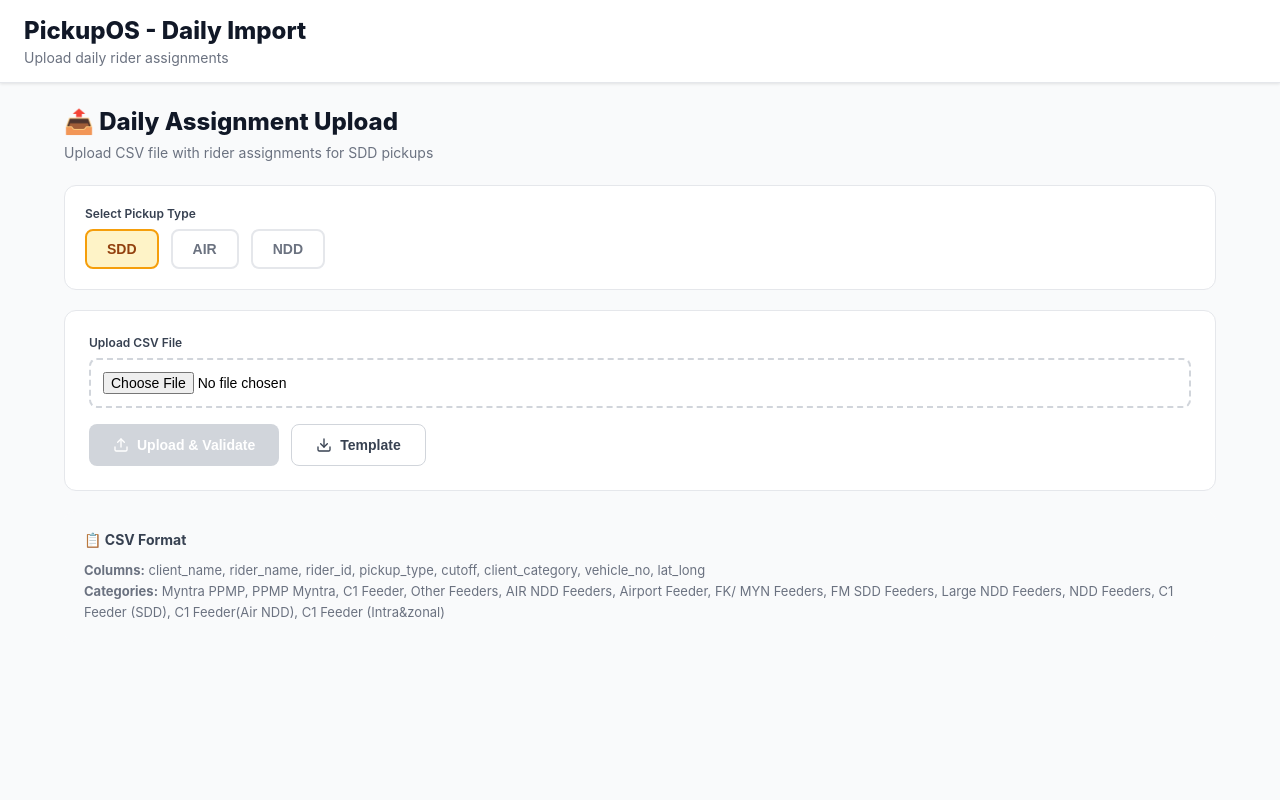
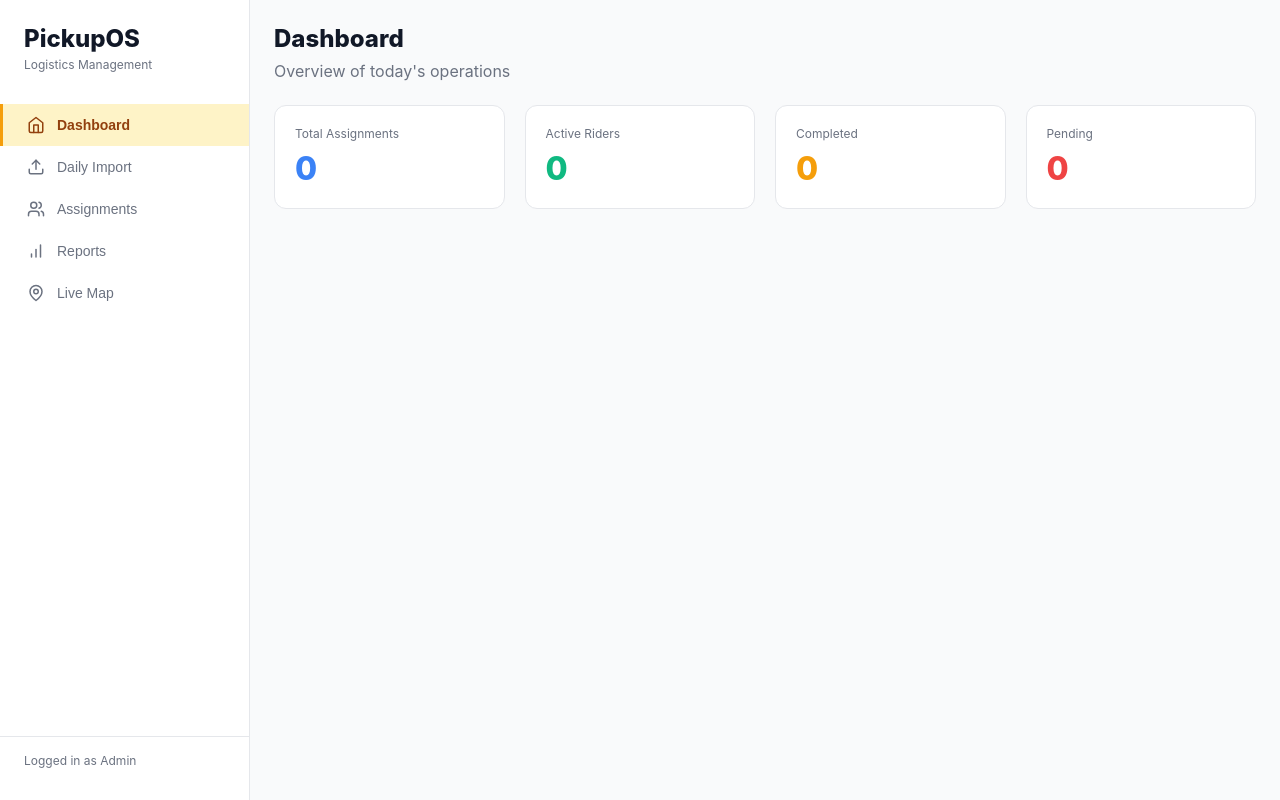
Before and after one commit to sainirajiv002/pickupos-app, a React (Vite) app: page / in a window 1280 px wide. Built offline with nearby package versions, Linux system fonts and the light colour scheme.

Commit message:
Update App.jsx

```diff
--- a/src/App.jsx
+++ b/src/App.jsx
@@ -1,5 +1,6 @@
 import React, { useState } from 'react';
 import { createClient } from '@supabase/supabase-js';
+import { Home, Upload, BarChart, Users, MapPin, LogOut } from 'lucide-react';
 import FileImport from './FileImport';
 
 // ═══════════════════ SUPABASE CONFIG ═══════════════════
@@ -8,46 +9,316 @@ const SUPABASE_ANON_KEY = 'eyJhbGciOiJIUzI1NiIsInR5cCI6IkpXVCJ9.eyJpc3MiOiJzdXBh
 
 const supabase = createClient(SUPABASE_URL, SUPABASE_ANON_KEY);
 
-/* ═══════════════════ MAIN APP ═══════════════════ */
+/* ═══════════════════ MAIN APP COMPONENT ═══════════════════ */
 export default function App() {
+  const [currentPage, setCurrentPage] = useState('dashboard');
+
   const handleImportSuccess = (validRows, pickupType) => {
-    alert(`✅ Success! Uploaded ${validRows.length} ${pickupType} assignments to database!`);
-    console.log('Uploaded assignments:', validRows);
+    alert(`✅ Success! Uploaded ${validRows.length} ${pickupType} assignments!`);
+  };
+
+  // Navigation items
+  const navigation = [
+    { id: 'dashboard', label: 'Dashboard', icon: Home },
+    { id: 'import', label: 'Daily Import', icon: Upload },
+    { id: 'assignments', label: 'Assignments', icon: Users },
+    { id: 'reports', label: 'Reports', icon: BarChart },
+    { id: 'map', label: 'Live Map', icon: MapPin },
+  ];
+
+  // Page components
+  const pages = {
+    dashboard: <DashboardPage />,
+    import: <FileImport supabase={supabase} onImportSuccess={handleImportSuccess} />,
+    assignments: <AssignmentsPage supabase={supabase} />,
+    reports: <ReportsPage />,
+    map: <MapPage />,
   };
 
   return (
-    <div style={{ minHeight: '100vh', background: '#F9FAFB' }}>
-      {/* Header */}
+    <div style={{ display: 'flex', height: '100vh', background: '#F9FAFB' }}>
+      {/* Sidebar Navigation */}
       <div style={{
+        width: 250,
         background: '#fff',
-        borderBottom: '1px solid #E5E7EB',
-        padding: '16px 24px',
-        boxShadow: '0 1px 3px rgba(0,0,0,0.1)'
+        borderRight: '1px solid #E5E7EB',
+        padding: '24px 0',
+        display: 'flex',
+        flexDirection: 'column'
       }}>
-        <h1 style={{
-          margin: 0,
-          fontSize: 24,
-          fontWeight: 800,
-          color: '#111827'
-        }}>
-          PickupOS - Daily Import
-        </h1>
-        <p style={{
-          margin: '4px 0 0 0',
-          fontSize: 14,
-          color: '#6B7280'
-        }}>
-          Upload daily rider assignments
-        </p>
+        {/* Logo */}
+        <div style={{ padding: '0 24px', marginBottom: 32 }}>
+          <h1 style={{ fontSize: 24, fontWeight: 800, color: '#111827', margin: 0 }}>
+            PickupOS
+          </h1>
+          <p style={{ fontSize: 12, color: '#6B7280', margin: '4px 0 0 0' }}>
+            Logistics Management
+          </p>
+        </div>
+
+        {/* Navigation */}
+        <div style={{ flex: 1 }}>
+          {navigation.map(item => {
+            const Icon = item.icon;
+            const isActive = currentPage === item.id;
+
+            return (
+              <button
+                key={item.id}
+                onClick={() => setCurrentPage(item.id)}
+                style={{
+                  width: '100%',
+                  padding: '12px 24px',
+                  border: 'none',
+                  background: isActive ? '#FEF3C7' : 'transparent',
+                  color: isActive ? '#92400E' : '#6B7280',
+                  fontSize: 14,
+                  fontWeight: isActive ? 600 : 500,
+                  cursor: 'pointer',
+                  display: 'flex',
+                  alignItems: 'center',
+                  gap: 12,
+                  transition: 'all 0.2s',
+                  borderLeft: isActive ? '3px solid #F59E0B' : '3px solid transparent'
+                }}
+                onMouseEnter={(e) => {
+                  if (!isActive) e.currentTarget.style.background = '#F9FAFB';
+                }}
+                onMouseLeave={(e) => {
+                  if (!isActive) e.currentTarget.style.background = 'transparent';
+                }}
+              >
+                <Icon size={18} />
+                {item.label}
+              </button>
+            );
+          })}
+        </div>
+
+        {/* User Info */}
+        <div style={{ padding: '0 24px', borderTop: '1px solid #E5E7EB', paddingTop: 16 }}>
+          <div style={{ fontSize: 12, color: '#6B7280', marginBottom: 8 }}>
+            Logged in as Admin
+          </div>
+        </div>
       </div>
 
       {/* Main Content */}
-      <div>
-        <FileImport
-          supabase={supabase}
-          onImportSuccess={handleImportSuccess}
-        />
+      <div style={{ flex: 1, overflow: 'auto' }}>
+        {pages[currentPage]}
       </div>
     </div>
   );
 }
+
+/* ═══════════════════ PAGE COMPONENTS ═══════════════════ */
+
+function DashboardPage() {
+  return (
+    <div style={{ padding: 24 }}>
+      <h2 style={{ fontSize: 24, fontWeight: 800, color: '#111827', marginBottom: 8 }}>
+        Dashboard
+      </h2>
+      <p style={{ color: '#6B7280', marginBottom: 24 }}>
+        Overview of today's operations
+      </p>
+
+      <div style={{ display: 'grid', gridTemplateColumns: 'repeat(4, 1fr)', gap: 20 }}>
+        <StatCard title="Total Assignments" value="0" color="#3B82F6" />
+        <StatCard title="Active Riders" value="0" color="#10B981" />
+        <StatCard title="Completed" value="0" color="#F59E0B" />
+        <StatCard title="Pending" value="0" color="#EF4444" />
+      </div>
+    </div>
+  );
+}
+
+function StatCard({ title, value, color }) {
+  return (
+    <div style={{
+      background: '#fff',
+      padding: 20,
+      borderRadius: 12,
+      border: '1px solid #E5E7EB'
+    }}>
+      <div style={{ fontSize: 12, color: '#6B7280', marginBottom: 8 }}>{title}</div>
+      <div style={{ fontSize: 32, fontWeight: 800, color }}>{value}</div>
+    </div>
+  );
+}
+
+function AssignmentsPage({ supabase }) {
+  const [assignments, setAssignments] = React.useState([]);
+  const [loading, setLoading] = React.useState(true);
+
+  React.useEffect(() => {
+    fetchAssignments();
+  }, []);
+
+  const fetchAssignments = async () => {
+    setLoading(true);
+    const { data, error } = await supabase
+      .from('assignments')
+      .select('*')
+      .order('assigned_at', { ascending: false })
+      .limit(50);
+
+    if (error) {
+      console.error('Error fetching assignments:', error);
+    } else {
+      setAssignments(data || []);
+    }
+    setLoading(false);
+  };
+
+  return (
+    <div style={{ padding: 24 }}>
+      <div style={{ display: 'flex', justifyContent: 'space-between', alignItems: 'center', marginBottom: 24 }}>
+        <div>
+          <h2 style={{ fontSize: 24, fontWeight: 800, color: '#111827', marginBottom: 8 }}>
+            Assignments
+          </h2>
+          <p style={{ color: '#6B7280', margin: 0 }}>
+            View all rider assignments
+          </p>
+        </div>
+        <button
+          onClick={fetchAssignments}
+          style={{
+            padding: '10px 20px',
+            background: '#F59E0B',
+            color: '#fff',
+            border: 'none',
+            borderRadius: 8,
+            fontSize: 14,
+            fontWeight: 600,
+            cursor: 'pointer'
+          }}
+        >
+          Refresh
+        </button>
+      </div>
+
+      {loading ? (
+        <div style={{ textAlign: 'center', padding: 40, color: '#6B7280' }}>
+          Loading assignments...
+        </div>
+      ) : assignments.length === 0 ? (
+        <div style={{
+          background: '#fff',
+          padding: 40,
+          borderRadius: 12,
+          border: '1px solid #E5E7EB',
+          textAlign: 'center'
+        }}>
+          <p style={{ color: '#6B7280', margin: 0 }}>
+            No assignments found. Upload some using Daily Import!
+          </p>
+        </div>
+      ) : (
+        <div style={{
+          background: '#fff',
+          borderRadius: 12,
+          border: '1px solid #E5E7EB',
+          overflow: 'hidden'
+        }}>
+          <table style={{ width: '100%', borderCollapse: 'collapse' }}>
+            <thead>
+              <tr style={{ background: '#F9FAFB', borderBottom: '1px solid #E5E7EB' }}>
+                <th style={{ padding: 12, textAlign: 'left', fontSize: 12, fontWeight: 600, color: '#6B7280' }}>Client</th>
+                <th style={{ padding: 12, textAlign: 'left', fontSize: 12, fontWeight: 600, color: '#6B7280' }}>Rider</th>
+                <th style={{ padding: 12, textAlign: 'left', fontSize: 12, fontWeight: 600, color: '#6B7280' }}>Type</th>
+                <th style={{ padding: 12, textAlign: 'left', fontSize: 12, fontWeight: 600, color: '#6B7280' }}>Status</th>
+                <th style={{ padding: 12, textAlign: 'left', fontSize: 12, fontWeight: 600, color: '#6B7280' }}>Cutoff</th>
+              </tr>
+            </thead>
+            <tbody>
+              {assignments.map((assignment, idx) => (
+                <tr key={assignment.id} style={{ borderBottom: idx < assignments.length - 1 ? '1px solid #E5E7EB' : 'none' }}>
+                  <td style={{ padding: 12, fontSize: 14, color: '#111827' }}>{assignment.client_name}</td>
+                  <td style={{ padding: 12, fontSize: 14, color: '#111827' }}>{assignment.rider_name || assignment.rider_id}</td>
+                  <td style={{ padding: 12, fontSize: 14 }}>
+                    <span style={{
+                      padding: '4px 8px',
+                      borderRadius: 6,
+                      fontSize: 12,
+                      fontWeight: 600,
+                      background: assignment.pickup_type === 'SDD' ? '#DBEAFE' : assignment.pickup_type === 'AIR' ? '#FEF3C7' : '#E0E7FF',
+                      color: assignment.pickup_type === 'SDD' ? '#1E40AF' : assignment.pickup_type === 'AIR' ? '#92400E' : '#3730A3'
+                    }}>
+                      {assignment.pickup_type}
+                    </span>
+                  </td>
+                  <td style={{ padding: 12, fontSize: 14 }}>
+                    <span style={{
+                      padding: '4px 8px',
+                      borderRadius: 6,
+                      fontSize: 12,
+                      fontWeight: 600,
+                      background: assignment.status === 'active' ? '#ECFDF5' : '#F3F4F6',
+                      color: assignment.status === 'active' ? '#065F46' : '#6B7280'
+                    }}>
+                      {assignment.status}
+                    </span>
+                  </td>
+                  <td style={{ padding: 12, fontSize: 14, color: '#6B7280' }}>{assignment.cutoff}</td>
+                </tr>
+              ))}
+            </tbody>
+          </table>
+        </div>
+      )}
+    </div>
+  );
+}
+
+function ReportsPage() {
+  return (
+    <div style={{ padding: 24 }}>
+      <h2 style={{ fontSize: 24, fontWeight: 800, color: '#111827', marginBottom: 8 }}>
+        Reports
+      </h2>
+      <p style={{ color: '#6B7280', marginBottom: 24 }}>
+        Generate and view reports
+      </p>
+
+      <div style={{
+        background: '#fff',
+        padding: 40,
+        borderRadius: 12,
+        border: '1px solid #E5E7EB',
+        textAlign: 'center'
+      }}>
+        <p style={{ color: '#6B7280', margin: 0 }}>
+          Reports feature coming soon!
+        </p>
+      </div>
+    </div>
+  );
+}
+
+function MapPage() {
+  return (
+    <div style={{ padding: 24 }}>
+      <h2 style={{ fontSize: 24, fontWeight: 800, color: '#111827', marginBottom: 8 }}>
+        Live Map
+      </h2>
+      <p style={{ color: '#6B7280', marginBottom: 24 }}>
+        Track riders in real-time
+      </p>
+
+      <div style={{
+        background: '#fff',
+        padding: 40,
+        borderRadius: 12,
+        border: '1px solid #E5E7EB',
+        textAlign: 'center',
+        height: 500
+      }}>
+        <p style={{ color: '#6B7280', margin: 0 }}>
+          Map view coming soon!
+        </p>
+      </div>
+    </div>
+  );
+}
```
